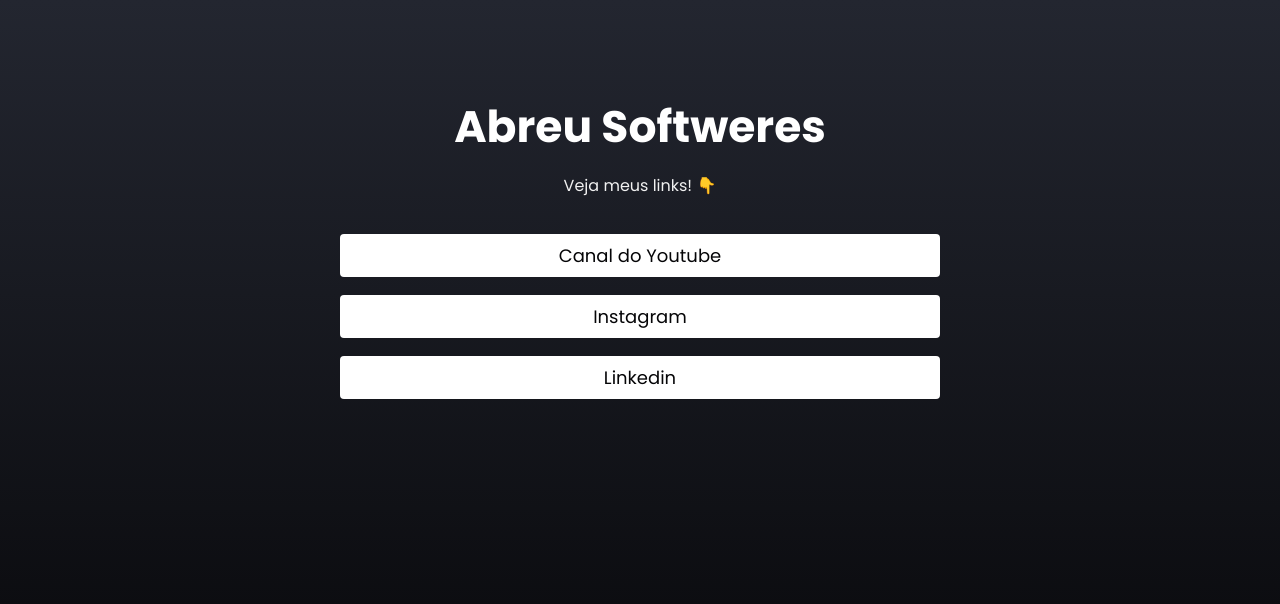
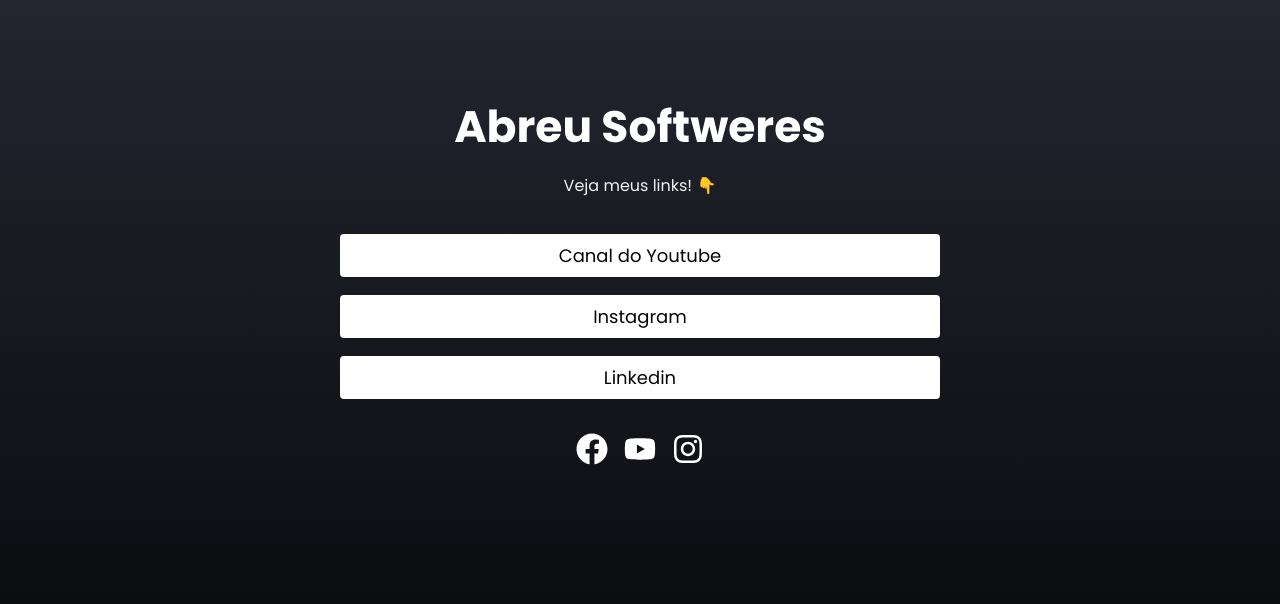
Before and after one commit to ianabreu/link-tree, a Next.js app: page / in a window 1280 px wide. Shown: the top 604 px of the page. Built offline with nearby package versions, Linux system fonts and the light colour scheme.

Commit message:
feat: add social-button component to home page

```diff
--- /dev/null
+++ b/src/app/components/social-button/index.tsx
@@ -0,0 +1,27 @@
+import styles from "./social-button.module.css";
+import { FaFacebook, FaInstagram, FaLinkedin, FaYoutube } from "react-icons/fa";
+
+interface SocialButtonProps {
+  icon: keyof typeof ICON;
+  url: string;
+}
+const ICON = {
+  facebook: <FaFacebook />,
+  instagram: <FaInstagram />,
+  linkedin: <FaLinkedin />,
+  youtube: <FaYoutube />,
+};
+const SocialButton = ({ icon, url }: SocialButtonProps) => {
+  return (
+    <a
+      className={styles.social}
+      target="_blank"
+      rel="noopener noreferrer"
+      href={url}
+    >
+      {ICON[icon]}
+    </a>
+  );
+};
+
+export default SocialButton;
--- /dev/null
+++ b/src/app/components/social-button/social-button.module.css
@@ -0,0 +1,8 @@
+.social svg {
+  transition: transform 0.4s ease;
+  font-size: 2rem;
+  color: var(--text-color);
+}
+.social svg:hover {
+  transform: scale(1.06);
+}
--- a/src/app/globals.css
+++ b/src/app/globals.css
@@ -9,10 +9,13 @@
   --primary-color: #3366ff;
 
   --border-radius: 0.25rem; /* 4px */
-  --text-sm: 0.75rem; /* 12px */
+  --text-xsm: 0.75rem; /* 12px */
+  --text-sm: 0.875rem; /* 14px */
   --text-md: 1rem; /* 16px */
   --text-lg: 1.125rem; /* 18px */
-  --text-xxl: 2.75rem; /* 44px */
+  --text-xl: 1.5rem; /* 24px */
+  --text-xxl: 1.75rem; /* 28px */
+  --text-xxxl: 2.75rem; /* 44px */
 }
 
 * {
--- a/src/app/page.module.css
+++ b/src/app/page.module.css
@@ -9,7 +9,7 @@
 }
 .home_container h1 {
   margin-bottom: 0.875rem;
-  font-size: var(--text-xxl);
+  font-size: var(--text-xxxl);
   padding-top: 5rem;
 }
 .home_container span {
@@ -23,233 +23,22 @@
   width: 90%;
   text-align: center;
 }
-
-/* .main {
+.social_area {
   display: flex;
-  flex-direction: column;
-  justify-content: space-between;
   align-items: center;
-  padding: 6rem;
-  min-height: 100vh;
+  justify-content: center;
+  gap: 1rem;
+  margin: 1rem 0;
 }
-
-.description {
-  display: inherit;
-  justify-content: inherit;
-  align-items: inherit;
-  font-size: 0.85rem;
-  max-width: var(--max-width);
-  width: 100%;
-  z-index: 2;
-  font-family: var(--font-mono);
-}
-
-.description a {
-  display: flex;
-  justify-content: center;
-  align-items: center;
-  gap: 0.5rem;
-}
-
-.description p {
-  position: relative;
-  margin: 0;
-  padding: 1rem;
-  background-color: rgba(var(--callout-rgb), 0.5);
-  border: 1px solid rgba(var(--callout-border-rgb), 0.3);
-  border-radius: var(--border-radius);
-}
-
-.code {
-  font-weight: 700;
-  font-family: var(--font-mono);
-}
-
-.grid {
-  display: grid;
-  grid-template-columns: repeat(4, minmax(25%, auto));
-  max-width: 100%;
-  width: var(--max-width);
-}
-
-.card {
-  padding: 1rem 1.2rem;
-  border-radius: var(--border-radius);
-  background: rgba(var(--card-rgb), 0);
-  border: 1px solid rgba(var(--card-border-rgb), 0);
-  transition: background 200ms, border 200ms;
-}
-
-.card span {
-  display: inline-block;
-  transition: transform 200ms;
-}
-
-.card h2 {
-  font-weight: 600;
-  margin-bottom: 0.7rem;
-}
-
-.card p {
-  margin: 0;
-  opacity: 0.6;
-  font-size: 0.9rem;
-  line-height: 1.5;
-  max-width: 30ch;
-}
-
-.center {
-  display: flex;
-  justify-content: center;
-  align-items: center;
-  position: relative;
-  padding: 4rem 0;
-}
-
-.center::before {
-  background: var(--secondary-glow);
-  border-radius: 50%;
-  width: 480px;
-  height: 360px;
-  margin-left: -400px;
-}
-
-.center::after {
-  background: var(--primary-glow);
-  width: 240px;
-  height: 180px;
-  z-index: -1;
-}
-
-.center::before,
-.center::after {
-  content: '';
-  left: 50%;
-  position: absolute;
-  filter: blur(45px);
-  transform: translateZ(0);
-}
-
-.logo {
-  position: relative;
-}
-/* Enable hover only on non-touch devices */
-/* @media (hover: hover) and (pointer: fine) {
-  .card:hover {
-    background: rgba(var(--card-rgb), 0.1);
-    border: 1px solid rgba(var(--card-border-rgb), 0.15);
-  }
-
-  .card:hover span {
-    transform: translateX(4px);
+@media screen and (max-width: 500px) {
+  .home_container h1 {
+    font-size: var(--text-xxl);
+    text-align: center;
   }
 }
-
-@media (prefers-reduced-motion) {
-  .card:hover span {
-    transform: none;
+@media screen and (max-width: 320px) {
+  .home_container h1 {
+    font-size: var(--text-xl);
+    text-align: center;
   }
 }
-
-/* Mobile */ /*
-@media (max-width: 700px) {
-  .content {
-    padding: 4rem;
-  }
-
-  .grid {
-    grid-template-columns: 1fr;
-    margin-bottom: 120px;
-    max-width: 320px;
-    text-align: center;
-  }
-
-  .card {
-    padding: 1rem 2.5rem;
-  }
-
-  .card h2 {
-    margin-bottom: 0.5rem;
-  }
-
-  .center {
-    padding: 8rem 0 6rem;
-  }
-
-  .center::before {
-    transform: none;
-    height: 300px;
-  }
-
-  .description {
-    font-size: 0.8rem;
-  }
-
-  .description a {
-    padding: 1rem;
-  }
-
-  .description p,
-  .description div {
-    display: flex;
-    justify-content: center;
-    position: fixed;
-    width: 100%;
-  }
-
-  .description p {
-    align-items: center;
-    inset: 0 0 auto;
-    padding: 2rem 1rem 1.4rem;
-    border-radius: 0;
-    border: none;
-    border-bottom: 1px solid rgba(var(--callout-border-rgb), 0.25);
-    background: linear-gradient(
-      to bottom,
-      rgba(var(--background-start-rgb), 1),
-      rgba(var(--callout-rgb), 0.5)
-    );
-    background-clip: padding-box;
-    backdrop-filter: blur(24px);
-  }
-
-  .description div {
-    align-items: flex-end;
-    pointer-events: none;
-    inset: auto 0 0;
-    padding: 2rem;
-    height: 200px;
-    background: linear-gradient(
-      to bottom,
-      transparent 0%,
-      rgb(var(--background-end-rgb)) 40%
-    );
-    z-index: 1;
-  }
-}
-*/
-/* Tablet and Smaller Desktop */ /*
-@media (min-width: 701px) and (max-width: 1120px) {
-  .grid {
-    grid-template-columns: repeat(2, 50%);
-  }
-}
-
-@media (prefers-color-scheme: dark) {
-  .vercelLogo {
-    filter: invert(1);
-  }
-
-  .logo {
-    filter: invert(1) drop-shadow(0 0 0.3rem #ffffff70);
-  }
-}
-
-@keyframes rotate {
-  from {
-    transform: rotate(360deg);
-  }
-  to {
-    transform: rotate(0deg);
-  }
-} */
--- a/src/app/page.tsx
+++ b/src/app/page.tsx
@@ -1,6 +1,6 @@
-import Image from "next/image";
 import styles from "./page.module.css";
 import LinkButton from "./components/link-button";
+import SocialButton from "./components/social-button";
 
 export default function Home() {
   return (
@@ -12,6 +12,17 @@
         <LinkButton link="#">Canal do Youtube</LinkButton>
         <LinkButton link="#">Instagram</LinkButton>
         <LinkButton link="#">Linkedin</LinkButton>
+        <footer className={styles.social_area}>
+          <SocialButton
+            icon="facebook"
+            url="https://www.facebook.com/ianabreudev"
+          />
+          <SocialButton icon="youtube" url="https://www.youtube.com/" />
+          <SocialButton
+            icon="instagram"
+            url="https://www.instagram.com/ianabreu.dev/"
+          />
+        </footer>
       </main>
     </div>
   );
```
